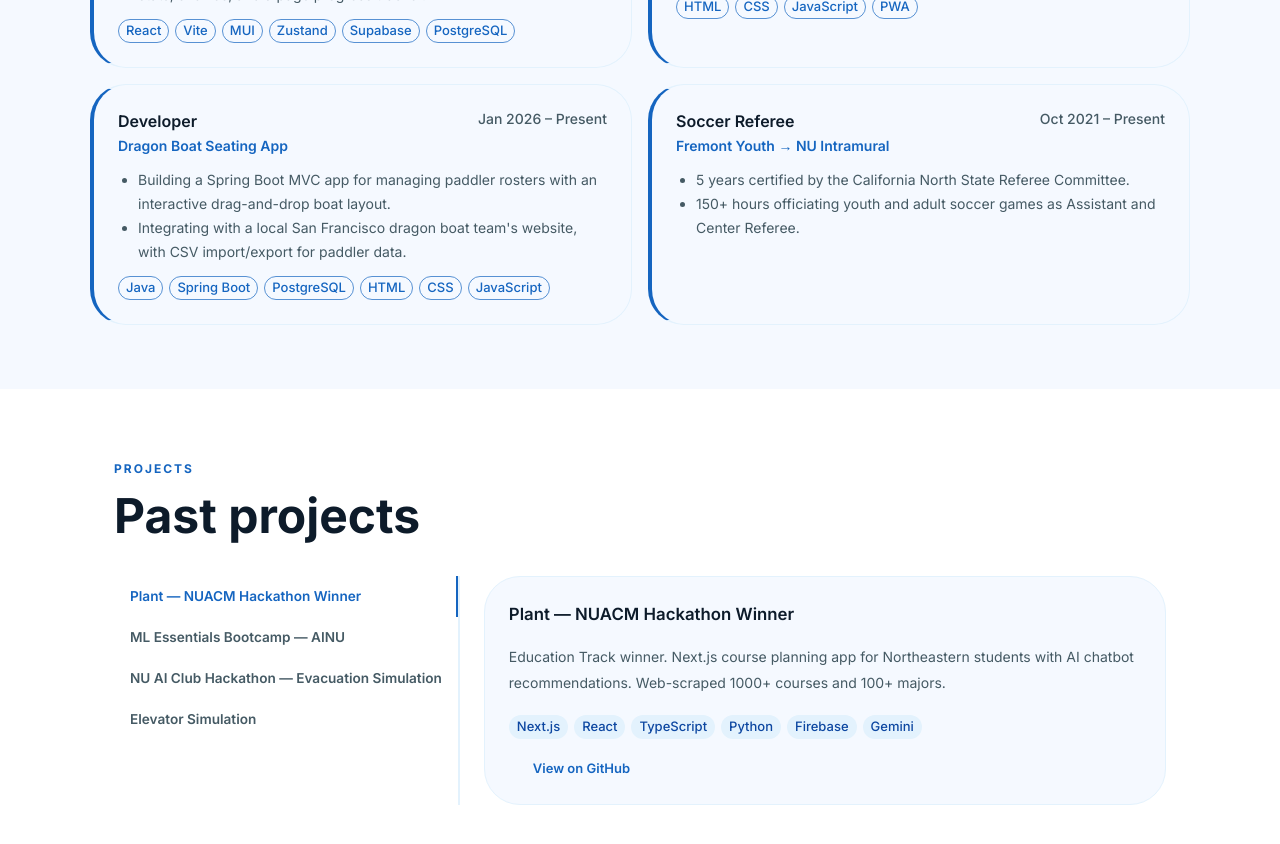
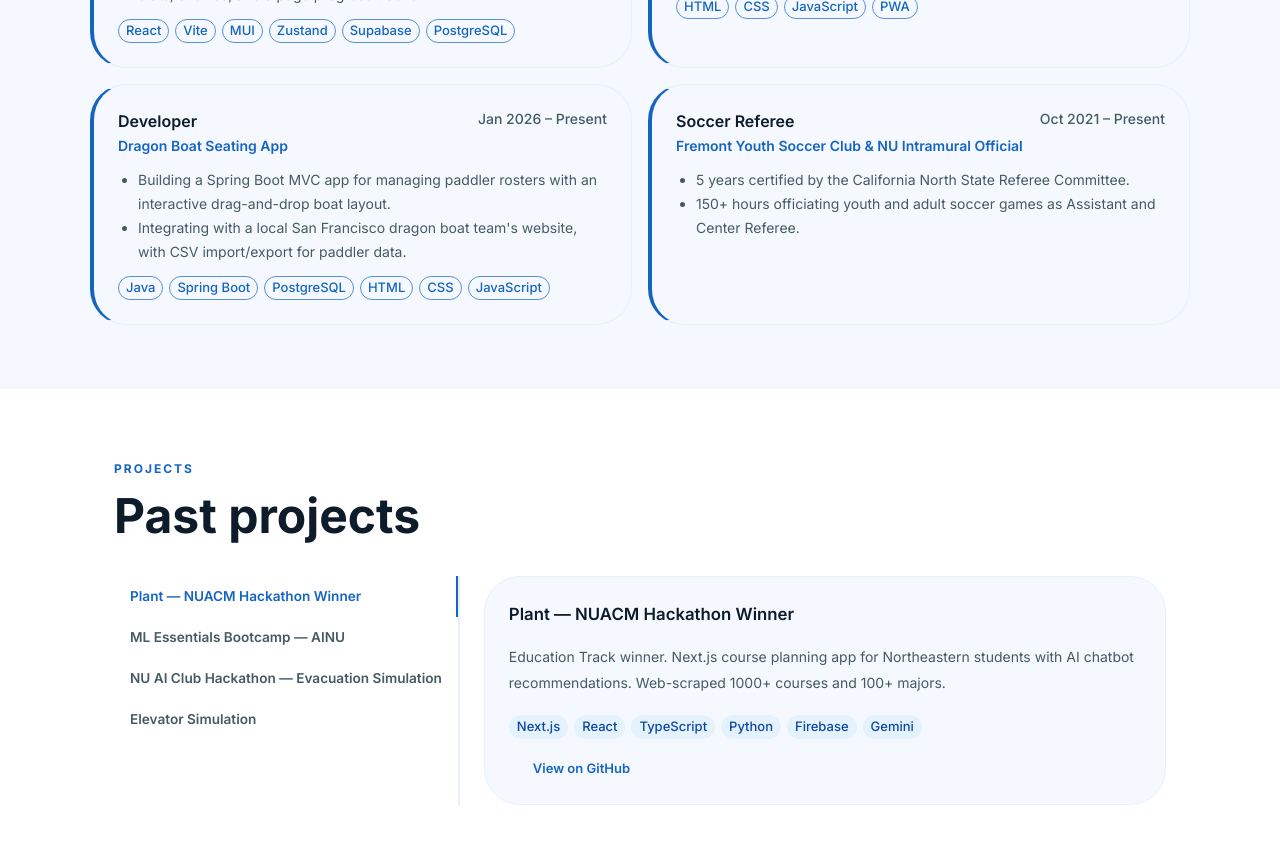
Before and after one commit to raydl18/personal-website, a React (Vite) app: page / in a window 1280 px wide. Shown: the part 1980-2824 px from the top of the page. Built offline with nearby package versions, Linux system fonts and the light colour scheme; some icons are missing.

Commit message:
Update soccer referee company name

```diff
--- a/src/sections/Experience.jsx
+++ b/src/sections/Experience.jsx
@@ -33,7 +33,7 @@ const experiences = [
   },
   {
     role: 'Soccer Referee',
-    company: 'Fremont Youth → NU Intramural',
+    company: 'Fremont Youth Soccer Club & NU Intramural Official',
     date: 'Oct 2021 – Present',
     tech: [],
     bullets: [
```
